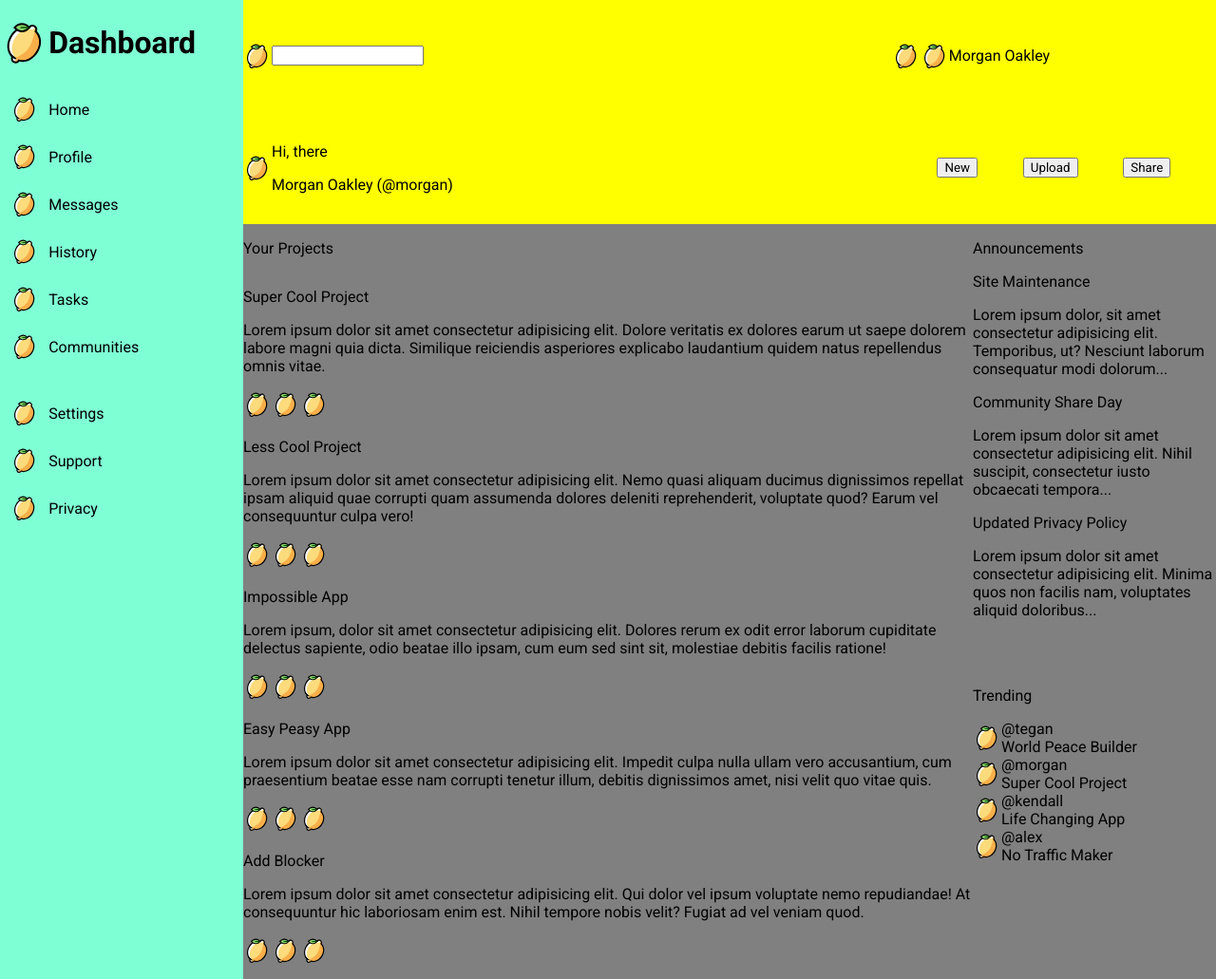
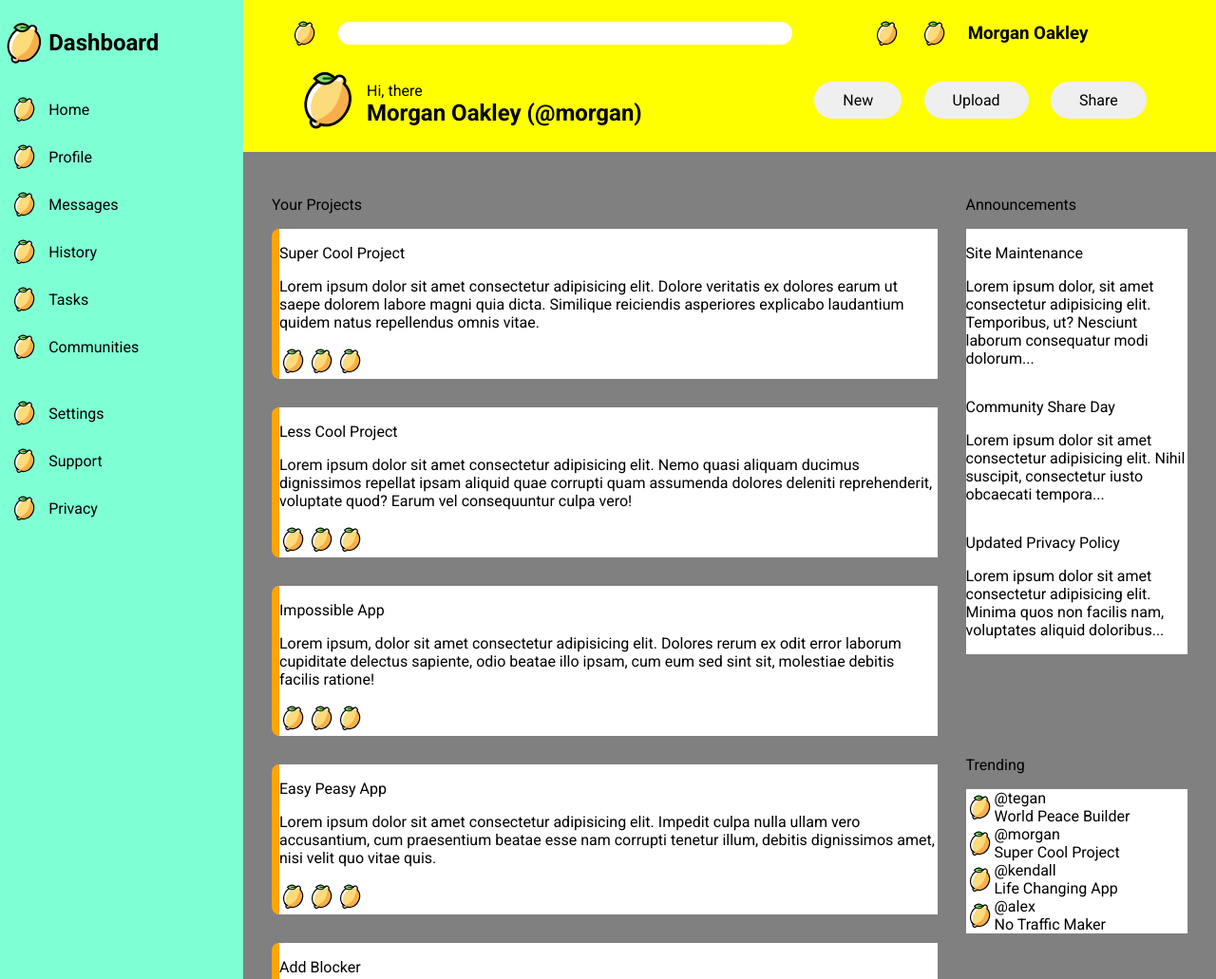
Before and after one commit to kaezrr/admin-dash, a plain HTML site: page index.html in a window 1280 px wide. Shown: the top 1031 px of the page at 95% size. Drawn offline with Linux system fonts and the light colour scheme.

Commit message:
Finish header format

```diff
--- a/index.html
+++ b/index.html
@@ -15,7 +15,7 @@
     <div class="sidebar">
         <div class="logo">
             <img src="icons/lemon.svg" alt="Logo">
-            <h1>Dashboard</h1>
+            <h2>Dashboard</h2>
         </div>
         <div class="sub-menu1">
             <img src="icons/lemon.svg" alt="Home">
@@ -48,14 +48,12 @@
         <div class="nav">
             <img src="icons/lemon.svg" alt="notification">
             <img src="icons/lemon.svg" alt="profile">
-            <p>Morgan Oakley</p>
+            <h3>Morgan Oakley</h3>
         </div>
         <div class="greeting">
             <img src="icons/lemon.svg" alt="profile">
-            <div>
             <p class="greet">Hi, there</p>
-                <p class="name">Morgan Oakley (@morgan)</p>
-            </div>
+            <h2 class="name">Morgan Oakley (@morgan)</h2>
         </div>
         <div class="nav-buttons">
             <button>New</button>
@@ -123,6 +121,7 @@
         </div>
         <div class="annoucements">
             <p>Announcements</p>
+            <div class="announce-container">
                 <div class="announce-card">
                     <p>Site Maintenance</p>
                     <p>Lorem ipsum dolor, sit amet consectetur adipisicing elit. Temporibus, ut? Nesciunt laborum
@@ -131,7 +130,8 @@
                 </div>
                 <div class="announce-card">
                     <p>Community Share Day</p>
-                <p>Lorem ipsum dolor sit amet consectetur adipisicing elit. Nihil suscipit, consectetur iusto obcaecati
+                    <p>Lorem ipsum dolor sit amet consectetur adipisicing elit. Nihil suscipit, consectetur iusto
+                        obcaecati
                         tempora...
                     </p>
                 </div>
@@ -140,6 +140,7 @@
                     <p>Lorem ipsum dolor sit amet consectetur adipisicing elit. Minima quos non facilis nam, voluptates
                         aliquid doloribus...
                     </p>
+                </div>
             </div>
         </div>
         <div class="trending">
--- a/style.css
+++ b/style.css
@@ -7,7 +7,7 @@ body {
     margin: 0px;
     display: grid;
     grid-template-columns: 1fr 4fr;
-    grid-template-rows: 1fr 4fr;
+    grid-template-rows: 20vh 1fr;
 }
 
 img {
@@ -30,7 +30,7 @@ img {
 }
 
 .sidebar p,
-.sidebar h1 {
+.sidebar h2 {
     margin: 0px;
 }
 
@@ -56,27 +56,58 @@ img {
 }
 
 .header {
+    padding: 0px 50px 20px 50px;
     grid-column: 2 / 3;
     background-color: yellow;
     display: grid;
-    grid-template-columns: 2fr 1fr;
+    grid-template-columns: 4fr 3fr;
     grid-template-rows: 1fr 1fr;
 }
 
 .search {
     display: flex;
     align-items: center;
+    gap: 20px;
+}
+
+.search input {
+    border: 0px;
+    height: 24px;
+    border-radius: 14px;
+    flex: 1;
 }
 
 .nav {
     display: flex;
     align-items: center;
+    justify-content: center;
+    gap: 20px;
 }
 
 .greeting {
-    display: flex;
+    display: grid;
+    grid-template-rows: 1fr 1fr;
+    grid-template-columns: 80px 1fr;
     align-items: center;
 }
+
+.greeting img {
+    grid-row: 1 / 3;
+    width: 70px;
+    height: auto;
+    justify-self: center;
+}
+
+.greeting p {
+    margin: 0px;
+    align-self: end;
+}
+
+.greeting h2 {
+    margin: 0px;
+    align-self: start;
+}
+
 
 .nav-buttons {
     display: flex;
@@ -84,11 +115,21 @@ img {
     justify-content: space-evenly;
 }
 
+.nav-buttons button {
+    font-size: 16px;
+    padding: 10px 30px;
+    border-radius: 20px;
+    border: 0px;
+
+}
+
 .main-content {
+    padding: 30px;
     background-color: grey;
     display: grid;
     grid-template-columns: 3fr 1fr;
     grid-template-rows: 1fr 1fr;
+    gap: 30px;
 }
 
 .projects {
@@ -98,9 +139,24 @@ img {
 .project-container {
     display: grid;
     grid-template-columns: repeat(auto-fit, minmax(400px, 1fr));
+    gap: 30px;
+}
+
+.card {
+    background-color: white;
+    border-left: 8px solid orange;
+    border-top-left-radius: 8px;
+    border-bottom-left-radius: 8px;
 }
 
 .trend-container {
+    background-color: white;
+    display: flex;
+    flex-direction: column;
+}
+
+.announce-container {
+    background-color: white;
     display: flex;
     flex-direction: column;
 }
```
Lines whose indentation alone changed are shown as unchanged.
